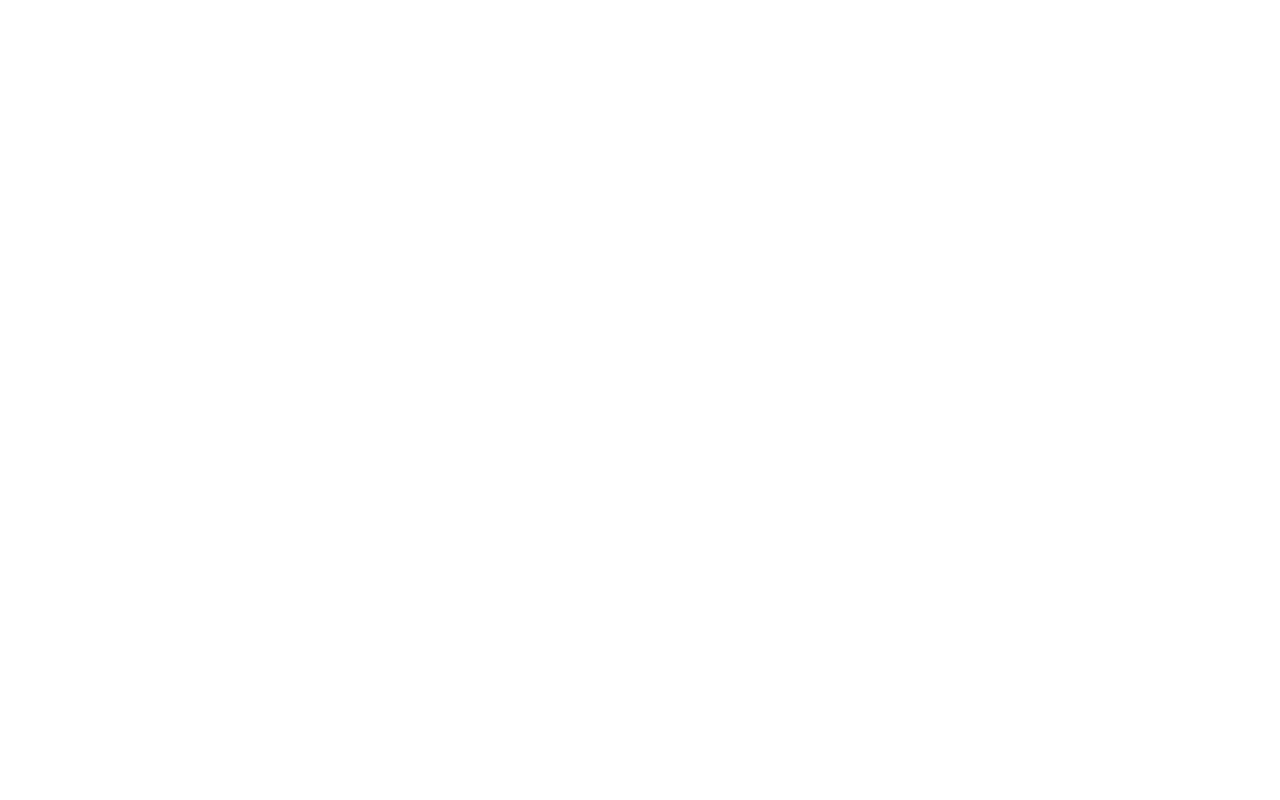
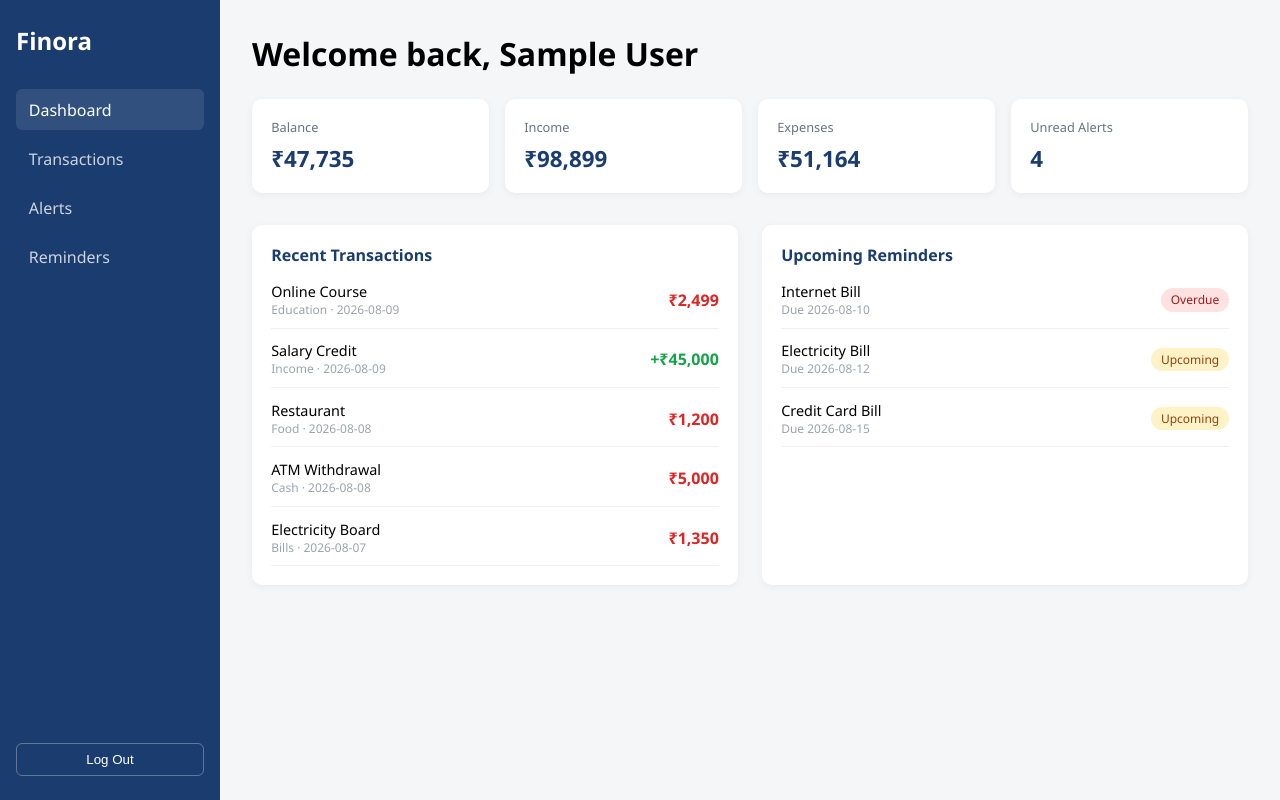
Before and after one commit to Astha-12-ar/Finora, a plain HTML site: page dashboard.html in a window 1280 px wide. Drawn offline with Linux system fonts and the light colour scheme; sample sign-in values are in the browser's storage.

Commit message:
Add dashboard layout and functionality with user session management

```diff
--- a/css/style.css
+++ b/css/style.css
@@ -3,12 +3,9 @@
 body {
   font-family: 'Segoe UI', sans-serif;
   background: #f4f6f8;
-  display: flex;
-  align-items: center;
-  justify-content: center;
-  min-height: 100vh;
 }
 
+/* ===================== LOGIN PAGE ===================== */
 .login-container {
   background: #fff;
   padding: 2.5rem;
@@ -16,6 +13,15 @@ body {
   box-shadow: 0 4px 20px rgba(0,0,0,0.08);
   width: 100%;
   max-width: 380px;
+  margin: 0 auto;
+}
+
+/* Centers the login card specifically — scoped so it doesn't affect the dashboard layout */
+body:has(.login-container) {
+  display: flex;
+  align-items: center;
+  justify-content: center;
+  min-height: 100vh;
 }
 
 .login-container h1 { color: #1a3c6e; margin-bottom: 0.25rem; }
@@ -47,3 +53,61 @@ body {
 #loginBtn:disabled { opacity: 0.6; cursor: not-allowed; }
 
 .demo-note { font-size: 0.75rem; color: #9ca3af; margin-top: 1rem; text-align: center; }
+
+/* ===================== DASHBOARD LAYOUT ===================== */
+.app-layout { display: flex; min-height: 100vh; }
+
+.sidebar {
+  width: 220px;
+  background: #1a3c6e;
+  color: #fff;
+  padding: 1.5rem 1rem;
+  display: flex;
+  flex-direction: column;
+}
+.sidebar .logo { margin-bottom: 2rem; }
+.sidebar nav { display: flex; flex-direction: column; gap: 0.5rem; flex: 1; }
+.nav-link { color: #cbd5e1; text-decoration: none; padding: 0.6rem 0.8rem; border-radius: 6px; }
+.nav-link:hover, .nav-link.active { background: rgba(255,255,255,0.1); color: #fff; }
+.logout-btn { background: transparent; border: 1px solid rgba(255,255,255,0.3); color: #fff; padding: 0.5rem; border-radius: 6px; cursor: pointer; }
+
+.main-content { flex: 1; padding: 2rem; background: #f4f6f8; }
+.topbar { margin-bottom: 1.5rem; }
+
+.summary-cards {
+  display: grid;
+  grid-template-columns: repeat(4, 1fr);
+  gap: 1rem;
+  margin-bottom: 2rem;
+}
+.card { background: #fff; padding: 1.2rem; border-radius: 10px; box-shadow: 0 2px 8px rgba(0,0,0,0.05); }
+.card-label { font-size: 0.8rem; color: #6b7280; margin-bottom: 0.4rem; }
+.card-value { font-size: 1.4rem; font-weight: 600; color: #1a3c6e; }
+
+.dashboard-grid {
+  display: grid;
+  grid-template-columns: 1fr 1fr;
+  gap: 1.5rem;
+}
+.panel { background: #fff; padding: 1.2rem; border-radius: 10px; box-shadow: 0 2px 8px rgba(0,0,0,0.05); }
+.panel h3 { margin-bottom: 1rem; font-size: 1rem; color: #1a3c6e; }
+
+.list { list-style: none; display: flex; flex-direction: column; gap: 0.8rem; }
+.list-item { display: flex; justify-content: space-between; align-items: center; padding-bottom: 0.6rem; border-bottom: 1px solid #f0f0f0; }
+.item-title { font-size: 0.9rem; font-weight: 500; }
+.item-sub { font-size: 0.75rem; color: #9ca3af; }
+.item-amount.positive { color: #16a34a; font-weight: 600; }
+.item-amount.negative { color: #dc2626; font-weight: 600; }
+.item-status { font-size: 0.75rem; padding: 0.2rem 0.6rem; border-radius: 12px; text-transform: capitalize; }
+.item-status.upcoming { background: #fef3c7; color: #92400e; }
+.item-status.overdue { background: #fee2e2; color: #991b1b; }
+.item-status.paid { background: #dcfce7; color: #166534; }
+
+/* ===================== MOBILE RESPONSIVENESS ===================== */
+@media (max-width: 768px) {
+  .app-layout { flex-direction: column; }
+  .sidebar { width: 100%; flex-direction: row; overflow-x: auto; }
+  .sidebar nav { flex-direction: row; }
+  .summary-cards { grid-template-columns: repeat(2, 1fr); }
+  .dashboard-grid { grid-template-columns: 1fr; }
+}
--- a/dashboard.html
+++ b/dashboard.html
@@ -0,0 +1,66 @@
+<!DOCTYPE html>
+<html lang="en">
+<head>
+  <meta charset="UTF-8">
+  <meta name="viewport" content="width=device-width, initial-scale=1.0">
+  <title>Finora - Dashboard</title>
+  <link rel="stylesheet" href="css/style.css">
+</head>
+<body>
+  <div class="app-layout">
+    <!-- Sidebar -->
+    <aside class="sidebar">
+      <h2 class="logo">Finora</h2>
+      <nav>
+        <a href="dashboard.html" class="nav-link active">Dashboard</a>
+        <a href="transactions.html" class="nav-link">Transactions</a>
+        <a href="alerts.html" class="nav-link">Alerts</a>
+        <a href="reminders.html" class="nav-link">Reminders</a>
+      </nav>
+      <button id="logoutBtn" class="logout-btn">Log Out</button>
+    </aside>
+
+    <!-- Main content -->
+    <main class="main-content">
+      <header class="topbar">
+        <h1>Welcome back, <span id="userName">User</span></h1>
+      </header>
+
+      <!-- Summary Cards -->
+      <section class="summary-cards">
+        <div class="card">
+          <p class="card-label">Balance</p>
+          <p class="card-value" id="balanceValue">₹0</p>
+        </div>
+        <div class="card">
+          <p class="card-label">Income</p>
+          <p class="card-value" id="incomeValue">₹0</p>
+        </div>
+        <div class="card">
+          <p class="card-label">Expenses</p>
+          <p class="card-value" id="expenseValue">₹0</p>
+        </div>
+        <div class="card">
+          <p class="card-label">Unread Alerts</p>
+          <p class="card-value" id="alertCount">0</p>
+        </div>
+      </section>
+
+      <!-- Recent Transactions + Reminders -->
+      <section class="dashboard-grid">
+        <div class="panel">
+          <h3>Recent Transactions</h3>
+          <ul id="recentTransactions" class="list"></ul>
+        </div>
+        <div class="panel">
+          <h3>Upcoming Reminders</h3>
+          <ul id="upcomingReminders" class="list"></ul>
+        </div>
+      </section>
+    </main>
+  </div>
+
+  <script src="js/data.js"></script>
+  <script src="js/dashboard.js"></script>
+</body>
+</html>
--- a/js/dashboard.js
+++ b/js/dashboard.js
@@ -1,5 +1,70 @@
 // Redirect to login if no session exists
+// Redirect to login if no session
 const session = JSON.parse(localStorage.getItem("finora_session"));
 if (!session) {
   window.location.href = "index.html";
 }
+
+document.addEventListener("DOMContentLoaded", () => {
+  // Greet user
+  document.getElementById("userName").textContent = session.name;
+
+  // Logout
+  document.getElementById("logoutBtn").addEventListener("click", () => {
+    localStorage.removeItem("finora_session");
+    window.location.href = "index.html";
+  });
+
+  renderSummaryCards();
+  renderRecentTransactions();
+  renderUpcomingReminders();
+});
+
+function renderSummaryCards() {
+  const income = TRANSACTIONS.filter(t => t.amount > 0).reduce((sum, t) => sum + t.amount, 0);
+  const expenses = TRANSACTIONS.filter(t => t.amount < 0).reduce((sum, t) => sum + Math.abs(t.amount), 0);
+  const balance = income - expenses;
+  const unreadAlerts = ALERTS.filter(a => !a.read).length;
+
+  document.getElementById("balanceValue").textContent = `₹${balance.toLocaleString()}`;
+  document.getElementById("incomeValue").textContent = `₹${income.toLocaleString()}`;
+  document.getElementById("expenseValue").textContent = `₹${expenses.toLocaleString()}`;
+  document.getElementById("alertCount").textContent = unreadAlerts;
+}
+
+function renderRecentTransactions() {
+  const list = document.getElementById("recentTransactions");
+  const recent = [...TRANSACTIONS]
+    .sort((a, b) => new Date(b.date) - new Date(a.date))
+    .slice(0, 5);
+
+  list.innerHTML = recent.map(t => `
+    <li class="list-item">
+      <div>
+        <p class="item-title">${t.merchant}</p>
+        <p class="item-sub">${t.category} · ${t.date}</p>
+      </div>
+      <span class="item-amount ${t.amount > 0 ? 'positive' : 'negative'}">
+        ${t.amount > 0 ? '+' : ''}₹${Math.abs(t.amount).toLocaleString()}
+      </span>
+    </li>
+  `).join("");
+}
+
+function renderUpcomingReminders() {
+  const list = document.getElementById("upcomingReminders");
+  const upcoming = REMINDERS
+    .filter(r => r.status !== "paid")
+    .sort((a, b) => new Date(a.dueDate) - new Date(b.dueDate))
+    .slice(0, 3);
+
+  list.innerHTML = upcoming.map(r => `
+    <li class="list-item">
+      <div>
+        <p class="item-title">${r.billName}</p>
+        <p class="item-sub">Due ${r.dueDate}</p>
+      </div>
+      <span class="item-status ${r.status}">${r.status}</span>
+    </li>
+  `).join("");
+}
--- a/js/data.js
+++ b/js/data.js
@@ -0,0 +1,77 @@
+// ============================================================
+// data.js
+// Mock dataset for Finora - Banking Alert System
+// NOTE: This is DEMO data only. No real banking connection.
+// ============================================================
+
+// -------------------- USERS --------------------
+// Demo-only credentials. In a real app this would live server-side
+// and never be stored in plain text.
+const USERS = [
+  {
+    id: "u1",
+    name: "John Doe",
+    email: "john@example.com",
+    password: "demo123"
+  }
+];
+
+// -------------------- TRANSACTIONS --------------------
+// amount: negative = money out (debit), positive = money in (credit)
+const TRANSACTIONS = [
+  { id: "t1",  date: "2026-07-12", merchant: "Amazon",          category: "Shopping",  amount: -1899, status: "completed" },
+  { id: "t2",  date: "2026-07-13", merchant: "Starbucks",       category: "Food",      amount: -350,  status: "completed" },
+  { id: "t3",  date: "2026-07-15", merchant: "Salary Credit",   category: "Income",    amount: 45000, status: "completed" },
+  { id: "t4",  date: "2026-07-16", merchant: "Electricity Board",category: "Bills",     amount: -1200, status: "completed" },
+  { id: "t5",  date: "2026-07-17", merchant: "Uber",            category: "Transport", amount: -220,  status: "completed" },
+  { id: "t6",  date: "2026-07-18", merchant: "Netflix",         category: "Subscription", amount: -499, status: "completed" },
+  { id: "t7",  date: "2026-07-19", merchant: "Big Bazaar",      category: "Groceries", amount: -2350, status: "completed" },
+  { id: "t8",  date: "2026-07-20", merchant: "Zomato",          category: "Food",      amount: -540,  status: "completed" },
+  { id: "t9",  date: "2026-07-21", merchant: "Rent Payment",    category: "Housing",   amount: -15000,status: "completed" },
+  { id: "t10", date: "2026-07-22", merchant: "Gym Membership",  category: "Health",    amount: -1500, status: "completed" },
+  { id: "t11", date: "2026-07-23", merchant: "Flipkart",        category: "Shopping",  amount: -3200, status: "completed" },
+  { id: "t12", date: "2026-07-24", merchant: "Freelance Payment",category: "Income",   amount: 8000,  status: "completed" },
+  { id: "t13", date: "2026-07-25", merchant: "Petrol Pump",     category: "Transport", amount: -1000, status: "completed" },
+  { id: "t14", date: "2026-07-26", merchant: "Water Bill",      category: "Bills",     amount: -450,  status: "completed" },
+  { id: "t15", date: "2026-07-27", merchant: "Domino's Pizza",  category: "Food",      amount: -680,  status: "completed" },
+  { id: "t16", date: "2026-07-28", merchant: "Mobile Recharge", category: "Bills",     amount: -399,  status: "completed" },
+  { id: "t17", date: "2026-07-29", merchant: "Myntra",          category: "Shopping",  amount: -2799, status: "completed" },
+  { id: "t18", date: "2026-07-30", merchant: "Movie Tickets",   category: "Entertainment", amount: -800, status: "completed" },
+  { id: "t19", date: "2026-07-31", merchant: "Grocery Store",   category: "Groceries", amount: -1750, status: "completed" },
+  { id: "t20", date: "2026-08-01", merchant: "Insurance Premium",category: "Bills",    amount: -5000, status: "completed" },
+  { id: "t21", date: "2026-08-02", merchant: "Swiggy",          category: "Food",      amount: -410,  status: "completed" },
+  { id: "t22", date: "2026-08-03", merchant: "Bookstore",       category: "Shopping",  amount: -650,  status: "completed" },
+  { id: "t23", date: "2026-08-04", merchant: "Cab Ride",        category: "Transport", amount: -300,  status: "completed" },
+  { id: "t24", date: "2026-08-05", merchant: "Refund - Amazon", category: "Income",    amount: 899,   status: "completed" },
+  { id: "t25", date: "2026-08-06", merchant: "Spotify",         category: "Subscription", amount: -119, status: "completed" },
+  { id: "t26", date: "2026-08-07", merchant: "Electricity Board",category: "Bills",    amount: -1350, status: "pending" },
+  { id: "t27", date: "2026-08-08", merchant: "Restaurant",      category: "Food",      amount: -1200, status: "completed" },
+  { id: "t28", date: "2026-08-08", merchant: "ATM Withdrawal",  category: "Cash",      amount: -5000, status: "completed" },
+  { id: "t29", date: "2026-08-09", merchant: "Online Course",   category: "Education", amount: -2499, status: "completed" },
+  { id: "t30", date: "2026-08-09", merchant: "Salary Credit",   category: "Income",    amount: 45000, status: "pending" }
+];
+
+// -------------------- ALERTS --------------------
+// type: "large_transaction" | "low_balance" | "upcoming_bill" | "unusual_spending"
+const ALERTS = [
+  { id: "a1", type: "large_transaction", message: "Large transaction of ₹15000 for Rent Payment", date: "2026-07-21", read: false },
+  { id: "a2", type: "upcoming_bill",     message: "Insurance Premium of ₹5000 was charged on Aug 1",  date: "2026-08-01", read: false },
+  { id: "a3", type: "low_balance",       message: "Your balance dropped below ₹5000 after ATM withdrawal", date: "2026-08-08", read: false },
+  { id: "a4", type: "unusual_spending",  message: "Shopping spend this week is 40% higher than usual", date: "2026-07-29", read: true  },
+  { id: "a5", type: "large_transaction", message: "Large transaction of ₹5000 for Insurance Premium", date: "2026-08-01", read: true  },
+  { id: "a6", type: "upcoming_bill",     message: "Electricity Board payment of ₹1350 is pending",     date: "2026-08-07", read: false }
+];
+
+// -------------------- REMINDERS --------------------
+// status: "upcoming" | "overdue" | "paid"
+const REMINDERS = [
+  { id: "r1", billName: "Electricity Bill",  amount: 1350, dueDate: "2026-08-12", recurring: true,  status: "upcoming" },
+  { id: "r2", billName: "Credit Card Bill",  amount: 6200, dueDate: "2026-08-15", recurring: true,  status: "upcoming" },
+  { id: "r3", billName: "Internet Bill",     amount: 999,  dueDate: "2026-08-10", recurring: true,  status: "overdue"  },
+  { id: "r4", billName: "Gym Membership",    amount: 1500, dueDate: "2026-08-20", recurring: true,  status: "upcoming" },
+  { id: "r5", billName: "Water Bill",        amount: 450,  dueDate: "2026-07-30", recurring: true,  status: "paid"     }
+];
+
+// Export for use across other JS files (auth.js, dashboard.js, etc.)
+// If not using ES modules, these globals (USERS, TRANSACTIONS, ALERTS, REMINDERS)
+// are already accessible once this file is loaded via <script src="js/data.js">
```
